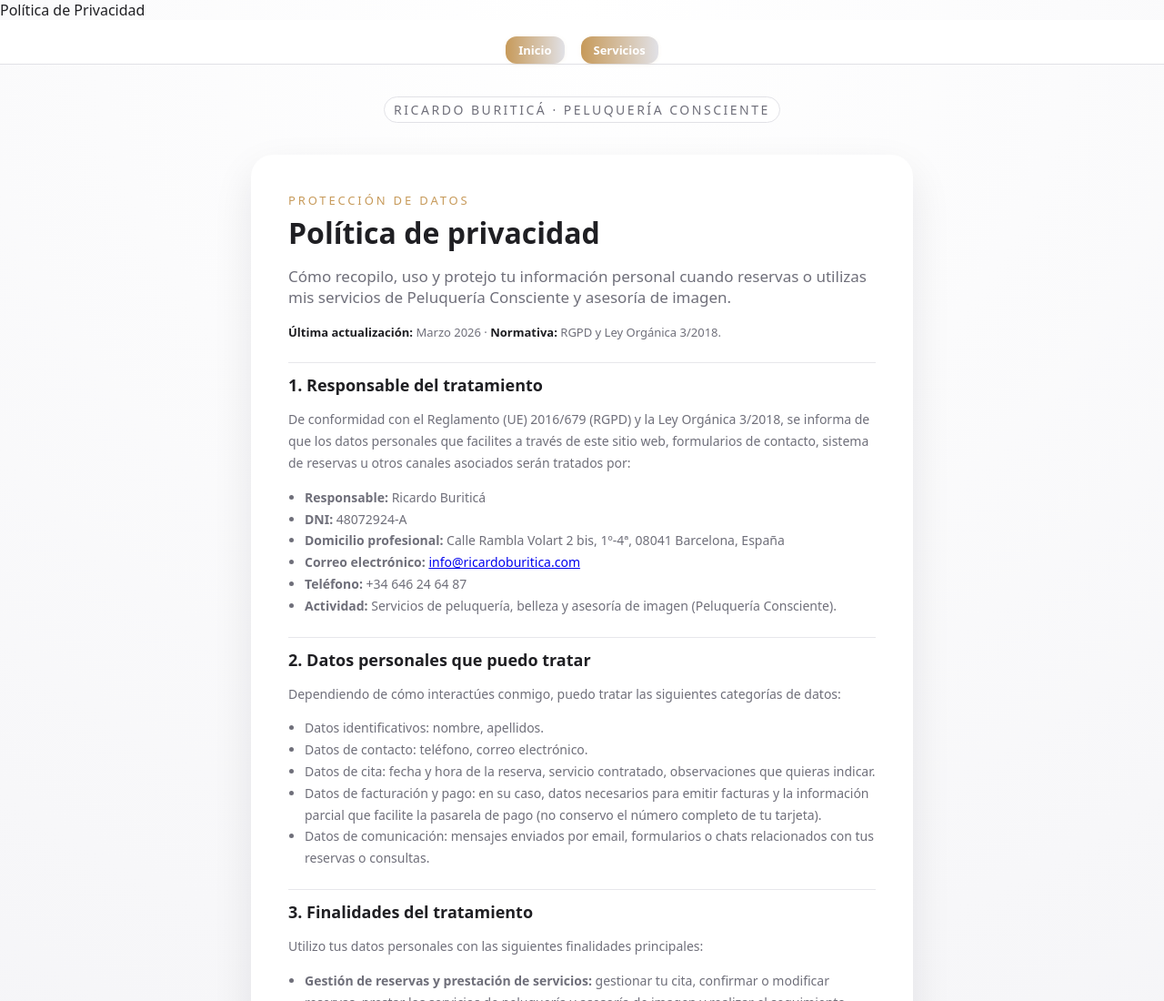
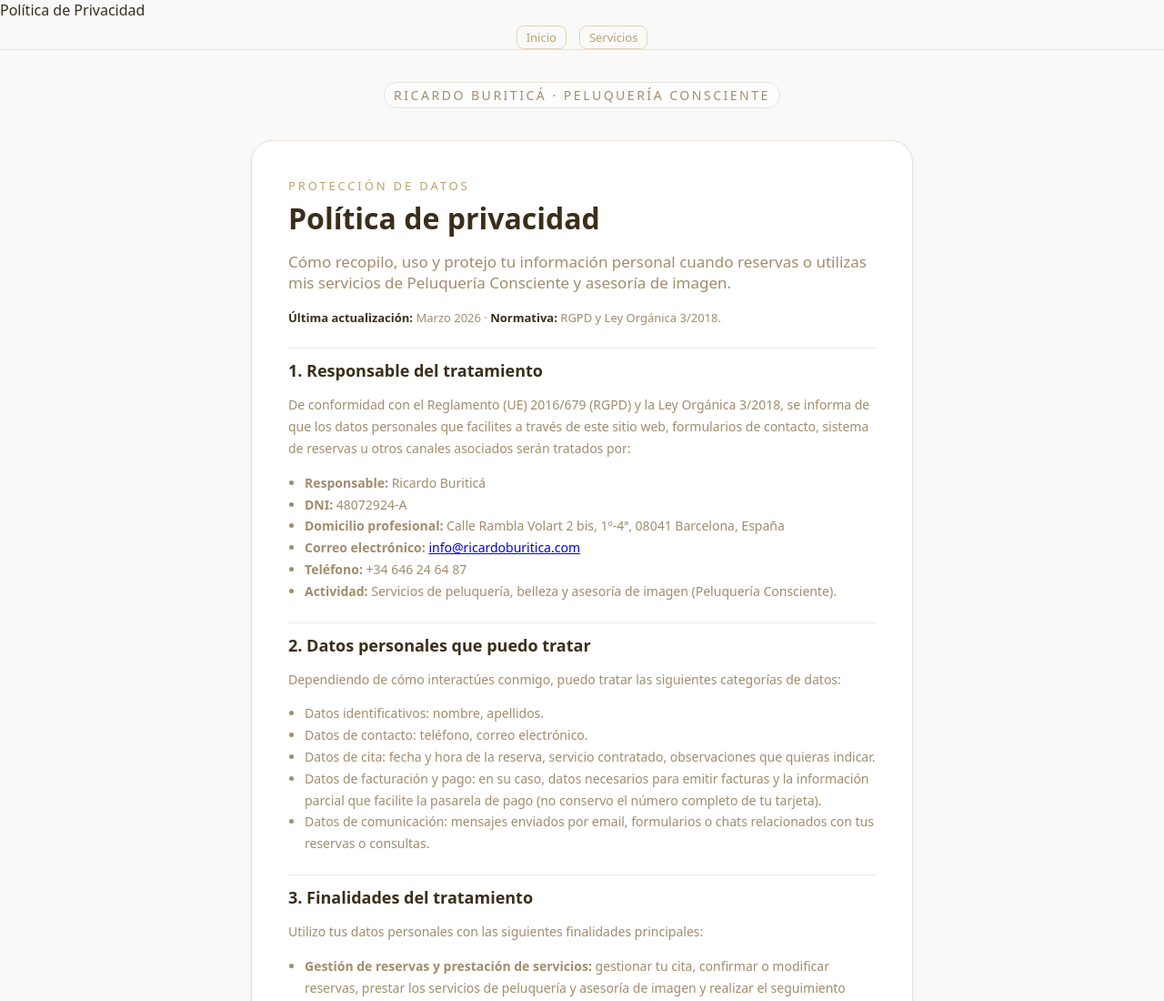
Before and after one commit to ricardobumu/ricardo-hub-legal, a website: page politica-privacidad/index.html in a window 1280 px wide. Shown: the top 1100 px of the page at 91% size. Drawn offline with Linux system fonts and the light colour scheme.

Commit message:
Paleta tierra/dorado suave, fondo crema, sombras suaves y eliminación de brillos en política de privacidad

```diff
--- a/politica-privacidad/index.html
+++ b/politica-privacidad/index.html
@@ -33,10 +33,9 @@ Política de Privacidad
       display: flex;
       justify-content: center;
       align-items: center;
-      gap: 18px;
-      padding: 18px 0 0 0;
-      background: rgba(255,255,255,0.85);
-      backdrop-filter: blur(6px);
+      gap: 14px;
+      padding: 6px 0 0 0;
+      background: transparent;
       border-bottom: 1px solid var(--border);
       position: sticky;
       top: 0;
@@ -44,37 +43,38 @@ Política de Privacidad
     }
     .nav a {
       display: inline-block;
-      padding: 6px 14px;
-      border-radius: 12px;
-      background: linear-gradient(90deg, var(--accent) 0%, #e1e1e6 100%);
-      color: #fff;
-      font-weight: 600;
+      padding: 3px 10px;
+      border-radius: 8px;
+      background: transparent;
+      color: var(--accent);
+      font-weight: 500;
       font-size: 13px;
       text-decoration: none;
-      box-shadow: 0 1px 4px rgba(199,154,90,.10);
-      transition: background .2s, color .2s, box-shadow .2s;
-      border: none;
+      border: 1px solid var(--accent-light);
+      transition: color .2s, border-color .2s, background .2s;
     }
     .nav a:hover {
-      background: linear-gradient(90deg, #e1e1e6 0%, var(--accent) 100%);
-      color: var(--accent);
-      box-shadow: 0 4px 16px rgba(199,154,90,.18);
+      color: var(--text);
+      border-color: var(--accent);
+      background: var(--accent-light);
     }
     :root {
-      --bg: #f5f5f7;
-      --card-bg: #ffffff;
-      --text: #1f1f23;
-      --muted: #6f6f7a;
-      --accent: #c79a5a;
-      --border: #e1e1e6;
+      --bg: #f9f9f9;
+      --card-bg: #fff;
+      --text: #3a2e1a;
+      --muted: #a18c6c;
+      --accent: #bfa06a;
+      --accent-light: #e6d3b3;
+      --border: #e6e1d6;
       --max-width: 760px;
+      --shadow: 0 4px 6px rgba(0,0,0,0.05);
     }
     * { box-sizing: border-box; }
     body {
       margin: 0;
       font-family: system-ui, -apple-system, BlinkMacSystemFont,
                    "SF Pro Text", "Helvetica Neue", Arial, sans-serif;
-      background: radial-gradient(circle at top, #ffffff 0, #f3f3f6 40%, #e9e9ef 100%);
+      background: var(--bg);
       color: var(--text);
     }
     header {
@@ -103,10 +103,8 @@ Política de Privacidad
       background: var(--card-bg);
       border-radius: 24px;
       padding: 32px 24px 40px;
-      box-shadow:
-        0 18px 45px rgba(15,15,35,.09),
-        0 1px 0 rgba(255,255,255,.9) inset;
-      border: 1px solid rgba(255,255,255,.8);
+      box-shadow: var(--shadow);
+      border: 1px solid var(--border);
     }
     .hero-eyebrow {
       font-size: 13px;
@@ -147,10 +145,10 @@ Política de Privacidad
     .highlight {
       padding: 12px 14px;
       border-radius: 12px;
-      background: #fdf5ea;
-      border: 1px solid rgba(199,154,90,.4);
+      background: #f9f6f2;
+      border: 1px solid var(--accent-light);
       font-size: 13px;
-      color: #7b5a28;
+      color: #a18c6c;
       margin-top: 8px;
     }
     footer {
```
Also changed, not shown: aviso-legal/index.html (+13 -15 lines), index.html (+13 -15 lines), politica-cancelacion-devolucion/index.html (+13 -15 lines), politica-cookies/index.html (+13 -15 lines), terminos-condiciones/index.html (+13 -15 lines).
